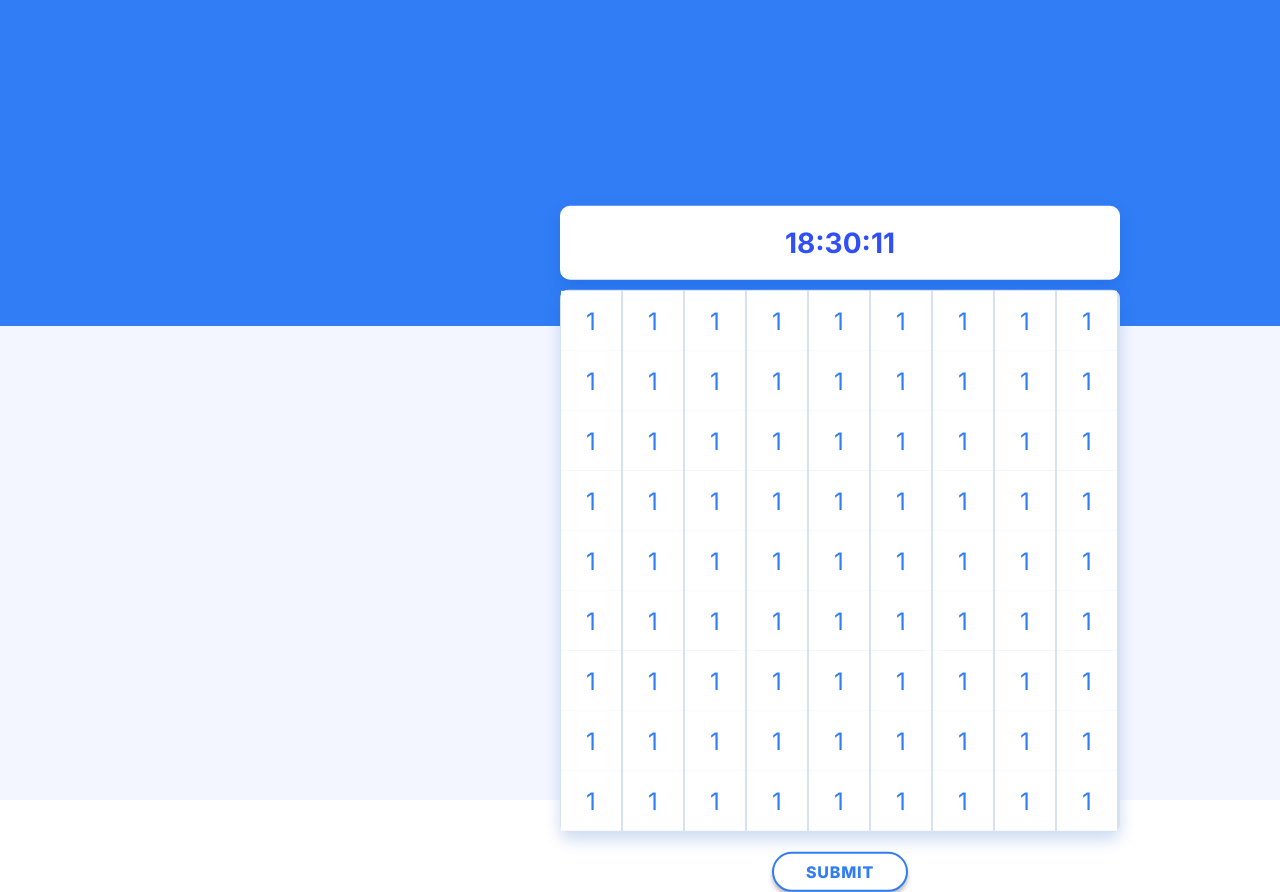
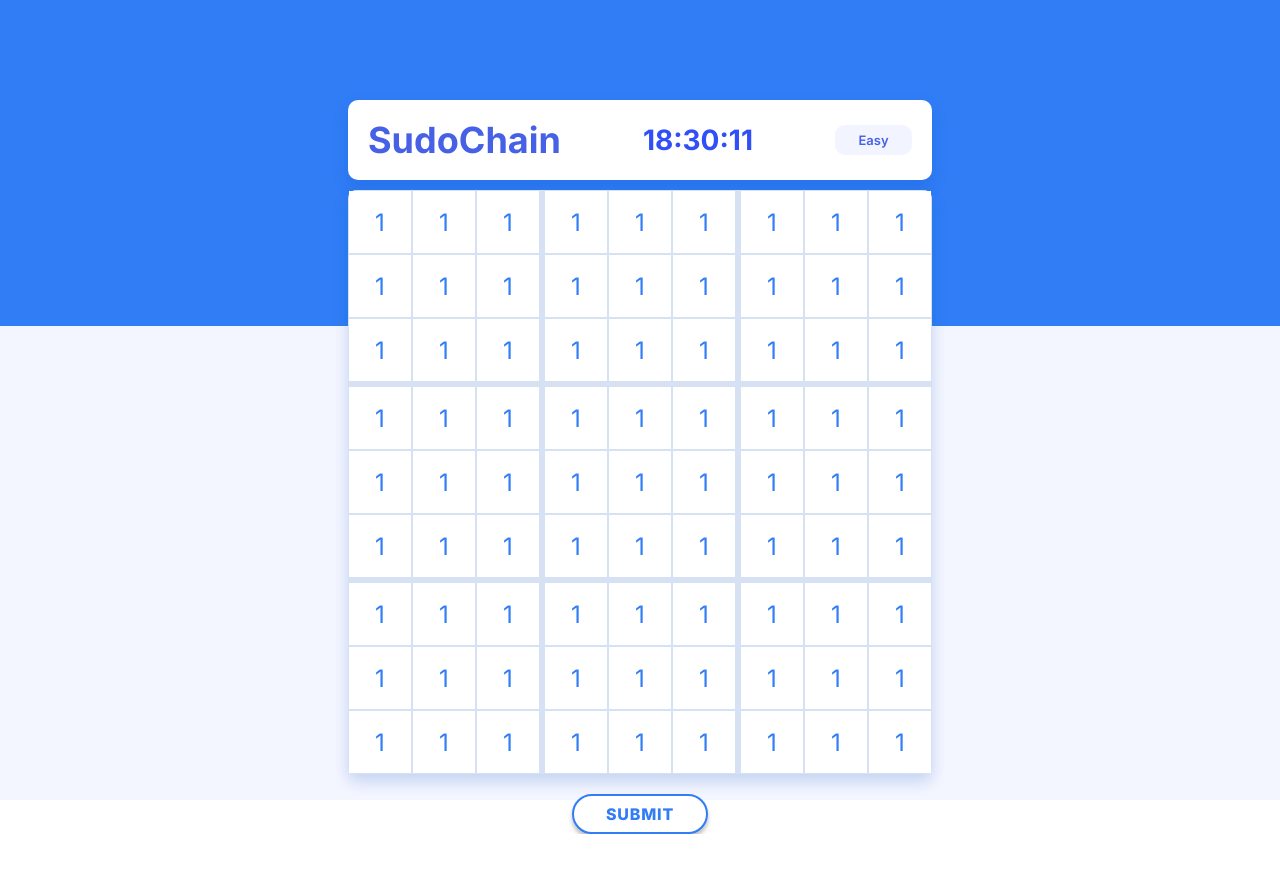
Before and after one commit to gylman/SudoChain, a React (Vite) app in the folder client/: page /sudokus/1 in a window 1280 px wide. After the commit the page ends 834 px from the top, so only its background shows below. Built offline with nearby package versions, Linux system fonts and the light colour scheme.

Commit message:
pre-call

```diff
--- a/client/src/components/Game.jsx
+++ b/client/src/components/Game.jsx
@@ -1,62 +1,88 @@
 import React, { useState } from 'react';
 import styled from 'styled-components';
 import BaseButton from './BaseButton';
+import { Link } from 'react-router-dom';
 
 const Wrapper = styled.div`
   position: absolute;
-  transform: translate(100%, 30%);
   display: flex;
+  top: 100px;
+  left: 50%;
+  transform: translateX(-50%);
   flex-direction: column;
   align-items: center;
   justify-content: center;
 `;
 
-const TimerContainer = styled.div`
+const TopBar = styled.div`
   background: #ffffff;
   width: 100%;
+  display: flex;
+  justify-content: start;
+  align-items: center;
+  flex-direction: row;
   margin-bottom: 10px;
+  justify-content: space-between;
   border-radius: 10px;
   box-shadow: 0px 8px 16px 0px rgba(5, 74, 183, 0.2);
+  padding: 3px 20px;
 `;
 const Timer = styled.p`
   display: flex;
-  width: 100%;
-  justify-content: center;
+  width: auto;
   font-size: 28px;
   font-weight: bold;
   color: #304ff6;
   padding: 20px 10px;
 `;
-
+const Title = styled.span`
+  color: #4661e6;
+  font-weight: 700;
+  font-size: 36px;
+`;
+const Tag = styled.div`
+  display: flex;
+  justify-content: center;
+  align-items: center;
+  width: 77px;
+  height: 30px;
+  flex-shrink: 0;
+  border-radius: 10px;
+  background: #f2f4ff;
+  color: #4661e6;
+  font-size: 13px;
+  font-style: normal;
+  font-weight: 600;
+  line-height: normal;
+  margin-top: 16px;
+  margin-bottom: 16px;
+`;
 const Board81 = styled.div`
   display: grid;
   border-radius: 8px;
   border: 1px solid #d7e1f4;
   box-shadow: 0px 8px 16px 0px rgba(5, 74, 183, 0.2);
-  grid-template-columns: repeat(3, 186px);
+  grid-template-columns: repeat(3, 1fr);
   background: #d7e1f4;
   margin-bottom: 20px;
-  justify-content: center;
-  align-items: center;
+  gap: 6px;
 `;
 
 const Board9 = styled.div`
   display: grid;
-  width: auto;
-  border-radius: 8px;
-  grid-template-columns: repeat(3, 62px);
-  background: #d7e1f4;
-  justify-content: center;
-  align-items: center;
+  grid-template-columns: repeat(3, 1fr);
+  gap: 2px;
 `;
 
 const Cell = styled.input`
-  width: 60px;
-  height: 60px;
+  width: 62px; /* Use 100% to make it responsive within the grid */
+  height: 62px; /* Let it adjust based on the width for a square appearance */
   text-align: center;
   font-size: 24px;
   border: none;
+  padding: 20% 0; /* This helps maintain a square aspect ratio */
   color: #307df6;
+  box-sizing: border-box; /* To ensure padding doesn't expand it */
   &:focus {
     outline-color: blue;
   }
@@ -95,9 +121,11 @@ function Game() {
 
   return (
     <Wrapper>
-      <TimerContainer>
+      <TopBar>
+        <Title>SudoChain</Title>
         <Timer>18:30:11</Timer>
-      </TimerContainer>
+        <Tag>Easy</Tag>
+      </TopBar>
       <Board81>
         {board.map((big, index, arr) => {
           console.log('this2', arr);
@@ -121,7 +149,9 @@ function Game() {
           );
         })}
       </Board81>
-      <SubmitButton onClick={handleSubmit}>Submit</SubmitButton>
+      <Link to='/sudokus'>
+        <SubmitButton onClick={handleSubmit}>Submit</SubmitButton>
+      </Link>
     </Wrapper>
   );
 }
```
